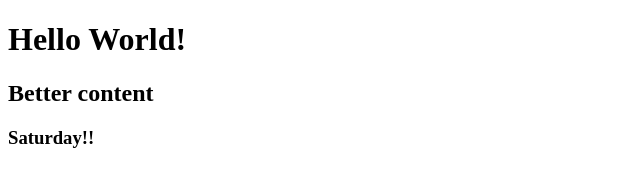
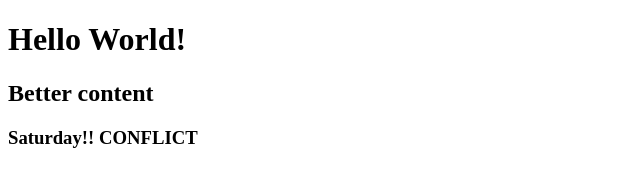
Before and after one commit to aubreyrhodes/git_example, a plain HTML site: page index.html in a window 1280 px wide. Shown: the whole page, without its empty margins (0-640 px from the left). Drawn offline with Linux system fonts and the light colour scheme.

Commit message:
another change on the same line

```diff
--- a/index.html
+++ b/index.html
@@ -3,6 +3,6 @@
   <body>
     <h1>Hello World!</h1>
     <h2>Better content</h2>
-    <h3>Saturday!!</h3>
+    <h3>Saturday!! CONFLICT</h3>
   </body>
 </html>
```
